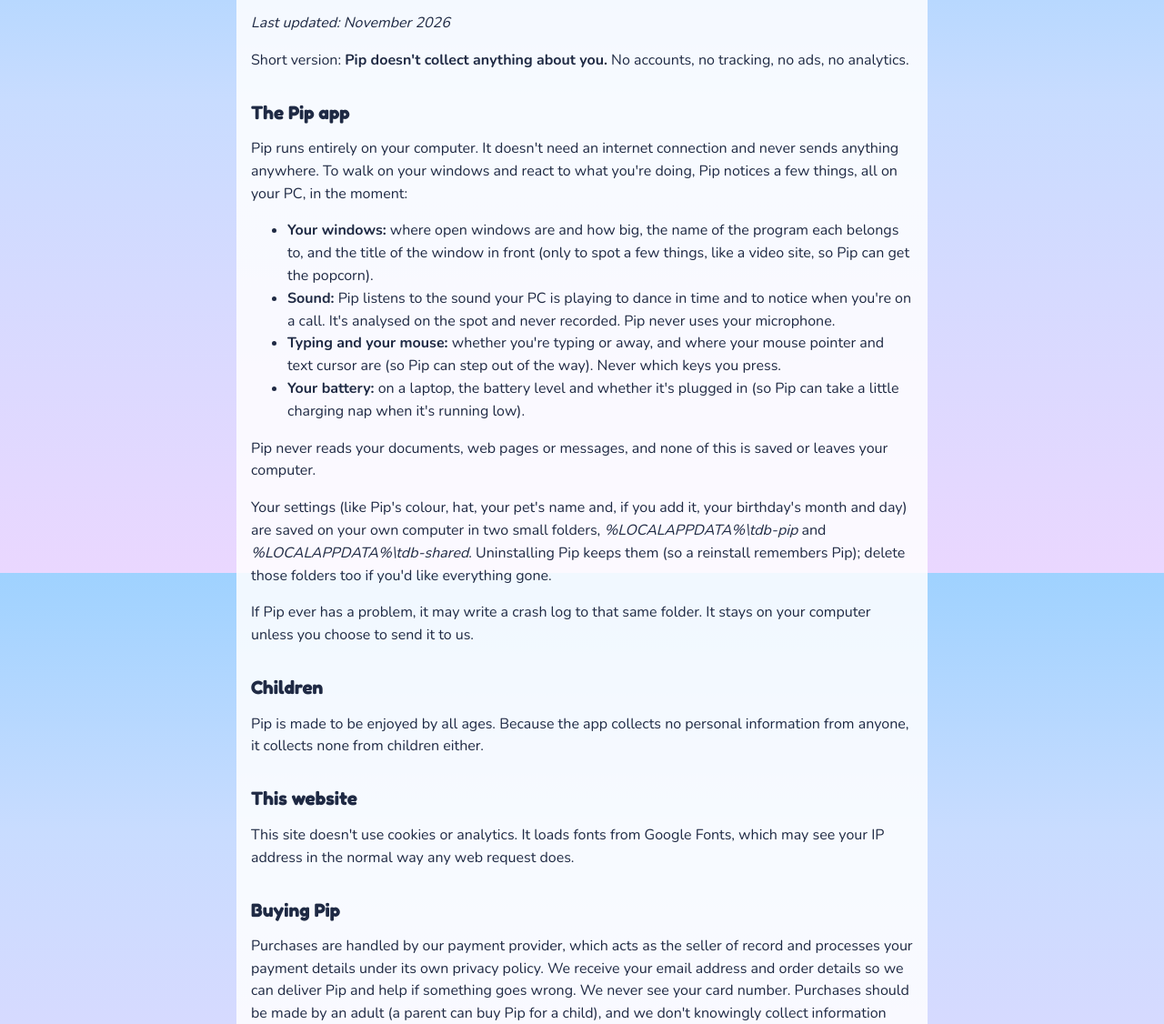
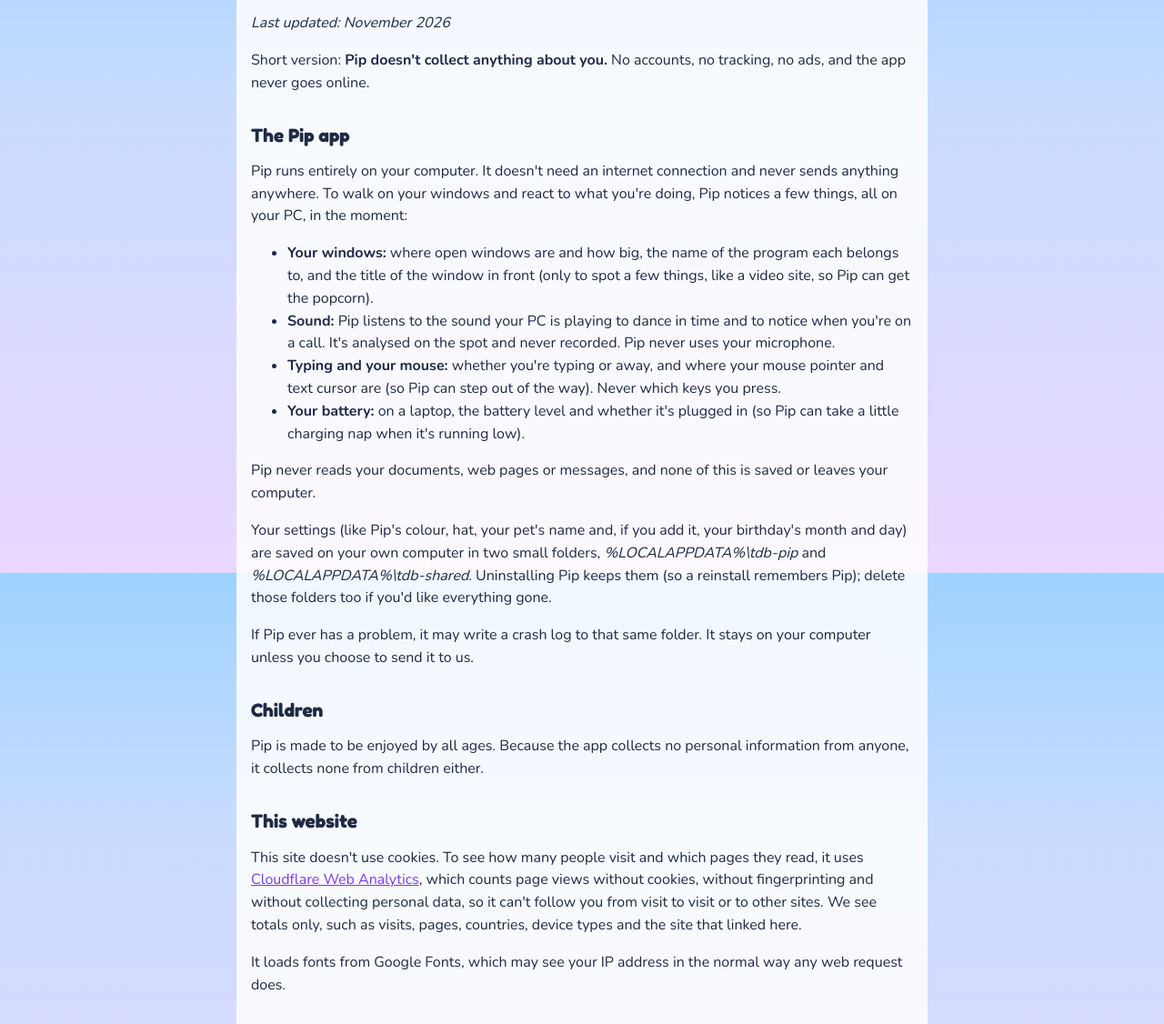
Before and after one commit to pipslittlelife/pipslittlelife-site, a plain HTML site: page privacy.html in a window 1280 px wide. Shown: the part 170-1296 px from the top of the page at 91% size. Drawn offline with nearby package versions, Linux system fonts and the light colour scheme.

Commit message:
Add cookieless Cloudflare Web Analytics; update privacy page and FAQ wording
Co-Authored-By: Claude Opus 5.5 <noreply@anthropic.com>

```diff
--- a/privacy.html
+++ b/privacy.html
@@ -19,7 +19,7 @@
 <article class="doc">
   <h1>Privacy</h1>
   <p><i>Last updated: November 2026</i></p>
-  <p>Short version: <b>Pip doesn't collect anything about you.</b> No accounts, no tracking, no ads, no analytics.</p>
+  <p>Short version: <b>Pip doesn't collect anything about you.</b> No accounts, no tracking, no ads, and the app never goes online.</p>
 
   <h2>The Pip app</h2>
   <p>Pip runs entirely on your computer. It doesn't need an internet connection and never sends anything anywhere.
@@ -47,8 +47,11 @@
     none from children either.</p>
 
   <h2>This website</h2>
-  <p>This site doesn't use cookies or analytics. It loads fonts from Google Fonts, which may see your IP address in the
-    normal way any web request does.</p>
+  <p>This site doesn't use cookies. To see how many people visit and which pages they read, it uses
+    <a href="https://www.cloudflare.com/web-analytics/">Cloudflare Web Analytics</a>, which counts page views without
+    cookies, without fingerprinting and without collecting personal data, so it can't follow you from visit to visit or
+    to other sites. We see totals only, such as visits, pages, countries, device types and the site that linked here.</p>
+  <p>It loads fonts from Google Fonts, which may see your IP address in the normal way any web request does.</p>
 
   <h2>Buying Pip</h2>
   <p>Purchases are handled by our payment provider, which acts as the seller of record and processes your payment
@@ -68,5 +71,6 @@
   <p><a href="index.html">Home</a> · <a href="terms.html">Terms</a> · <a href="mailto:support@pipslittlelife.com">support@pipslittlelife.com</a></p>
   <p class="copy">© 2026 Small Hours Studio. All rights reserved.</p>
 </footer>
+<!-- Cloudflare Web Analytics: cookieless visit counts, no personal data --><script type='module' src='https://static.cloudflareinsights.com/beacon.min.js' data-cf-beacon='{"token": "a8dadd1faa96447ba502ac5944d99119"}'></script>
 </body>
 </html>
```
Also changed, not shown: index.html (+2 -1 lines), terms.html (+1 -0 lines), updates.html (+1 -0 lines).
